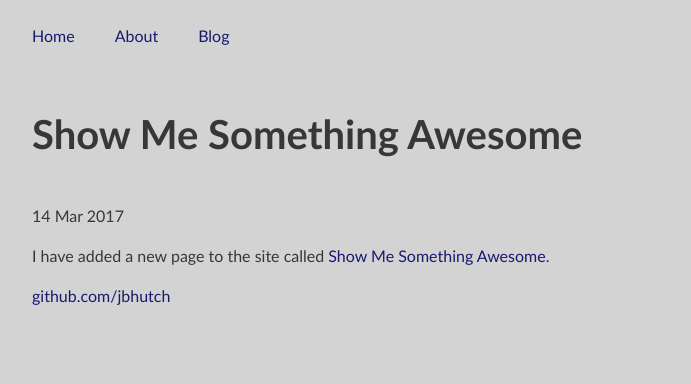
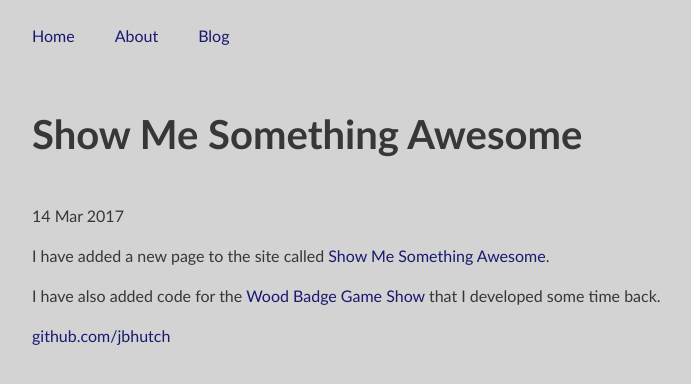
Before and after one commit to jbhutch/jbhutch.github.io, a Jekyll site: the page built from _posts/2017-03-14-show-me-something-awesome.md, in a window 1280 px wide. Shown: the top 384 px of the page, without its empty margins (16-707 px from the left). Built offline with Jekyll 4.4.1, drawn with Linux system fonts in a browser that asks for light colours.

Commit message:
update blog post

```diff
--- a/_posts/2017-03-14-show-me-something-awesome.md
+++ b/_posts/2017-03-14-show-me-something-awesome.md
@@ -5,3 +5,5 @@ date: 2017-03-14
 ---
 
 I have added a new page to the site called [Show Me Something Awesome](/awesome.html).
+
+I have also added code for the [Wood Badge Game Show](/wbgameshow/gameshow.html) that I developed some time back.
```
